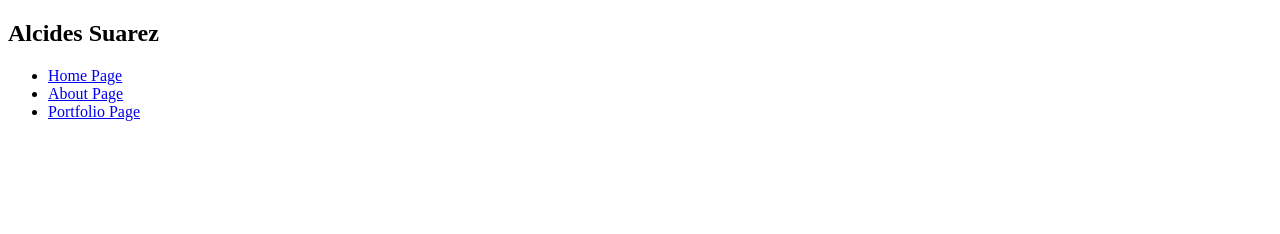
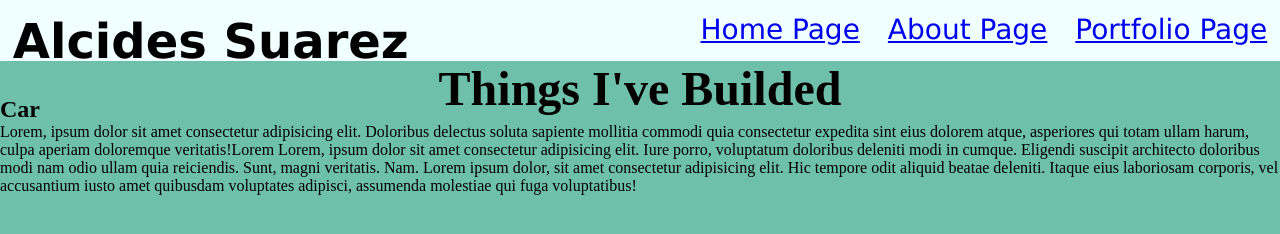
Before and after one commit to LaFaltaAlci/personal-website, a plain HTML site: page Portfolio-Page.html in a window 1280 px wide. Drawn offline with Linux system fonts and the light colour scheme.

Commit message:
added a couple of elements on my html, main body to give it some structure

```diff
--- a/AboutPageMainBody.css
+++ b/AboutPageMainBody.css
@@ -1,7 +1,10 @@
 h2 {
   margin-top: 2%;
   margin-left: 2%;
+  margin-bottom: 5%;
   font-size: 45px;
+  text-align: center;
+  font-family: Verdana;
 }
 
 article {
--- a/Portfolio-Page.html
+++ b/Portfolio-Page.html
@@ -1,7 +1,10 @@
 <!DOCTYPE html>
 <html lang="en">
   <head>
-    <meta charset="UTF-8">
+    <meta charset="UTF-8" />
+    <link rel="stylesheet" href="./index.css" />
+    <link rel="stylesheet" href="./HomePageHeader.css" />
+    <link rel="stylesheet" href="./PortfolioPageMain.css" />
     <title>Portfolio Page</title>
   </head>
   <body>
@@ -15,5 +18,29 @@
         </ul>
       </nav>
     </header>
+    <main>
+      <h1>Things I've Builded</h1>
+      <div class="Container-Section">
+        <section class="thing-1">
+          <h2>Car</h2>
+          <p>
+            Lorem, ipsum dolor sit amet consectetur adipisicing elit. Doloribus
+            delectus soluta sapiente mollitia commodi quia consectetur expedita
+            sint eius dolorem atque, asperiores qui totam ullam harum, culpa
+            aperiam doloremque veritatis!Lorem Lorem, ipsum dolor sit amet
+            consectetur adipisicing elit. Iure porro, voluptatum doloribus
+            deleniti modi in cumque. Eligendi suscipit architecto doloribus modi
+            nam odio ullam quia reiciendis. Sunt, magni veritatis. Nam. Lorem
+            ipsum dolor, sit amet consectetur adipisicing elit. Hic tempore odit
+            aliquid beatae deleniti. Itaque eius laboriosam corporis, vel
+            accusantium iusto amet quibusdam voluptates adipisci, assumenda
+            molestiae qui fuga voluptatibus!
+          </p>
+        </section>
+        <section class="thing-2"></section>
+        <section class="thing-3"></section>
+        <section class="thing-4"></section>
+      </div>
+    </main>
   </body>
 </html>
--- /dev/null
+++ b/PortfolioPageMain.css
@@ -0,0 +1,6 @@
+h1 {
+    font-size: 3.0em;
+    min-width: 20px;
+    max-height: 35px;
+    text-align: center;
+}
```
Also changed, not shown: About-Page-Footer.css (+14 -0 lines). Lines whose indentation alone changed are shown as unchanged.
